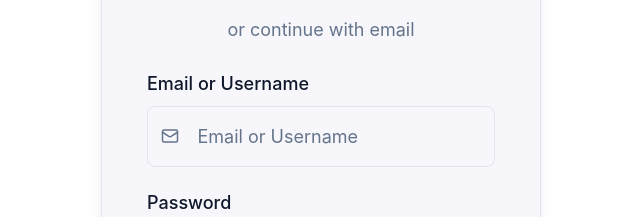
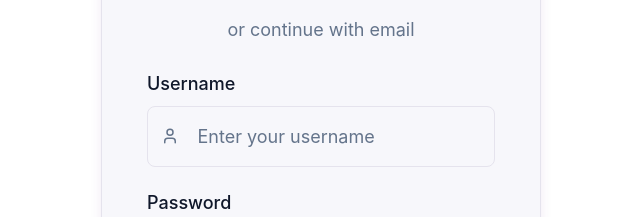
Before and after one commit to hananqaisar-commits/STEM-Studio, a React (Vite) app in the folder frontend/: page /login in a window 1280 px wide. Shown: the part 442-659 px from the top of the page, without its empty margins (319-959 px from the left). Built offline with nearby package versions, Linux system fonts and the light colour scheme; no server answers.

Commit message:
feat(auth): require Username on Sign In page and update auth labels

```diff
--- a/frontend/src/features/auth/SignIn.tsx
+++ b/frontend/src/features/auth/SignIn.tsx
@@ -1,6 +1,6 @@
 import { useEffect, useState } from 'react';
 import { Link, useNavigate } from 'react-router-dom';
-import { Mail, Lock, Eye, EyeOff, LogIn, AlertCircle, Loader2 } from 'lucide-react';
+import { User, Lock, Eye, EyeOff, LogIn, AlertCircle, Loader2 } from 'lucide-react';
 import { useAuth } from '../../contexts/AuthContext';
 import { Octa, useMascot } from '../../components/mascot';
 import '../../components/mascot/Mascot.css';
@@ -120,14 +120,14 @@ export const SignIn: React.FC = () => {
 
         <form className="auth-form" onSubmit={handleSubmit}>
           <div className="input-group">
-            <label htmlFor="identifier">Email or Username</label>
+            <label htmlFor="username">Username</label>
             <div className="input-wrapper">
-              <Mail className="input-icon" size={18} />
+              <User className="input-icon" size={18} />
               <input
                 type="text"
-                id="identifier"
+                id="username"
                 className="auth-input"
-                placeholder="Email or Username"
+                placeholder="Enter your username"
                 value={identifier}
                 onChange={(e) => setIdentifier(e.target.value)}
                 onFocus={() => setExpression('focused', { temporary: true, durationMs: 1200 })}
```
Also changed, not shown: 2 other files (tests, documents, lock files or other folders).
